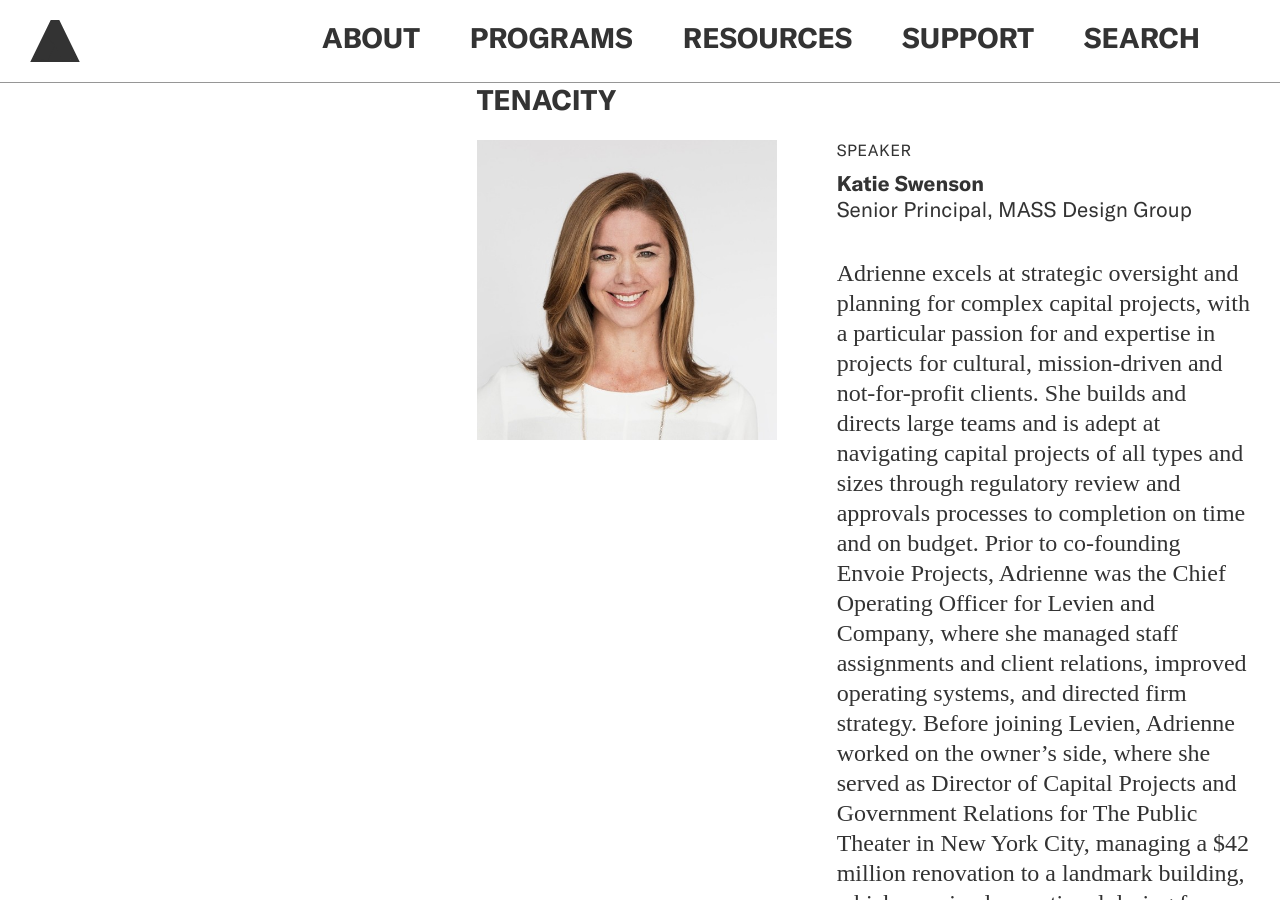
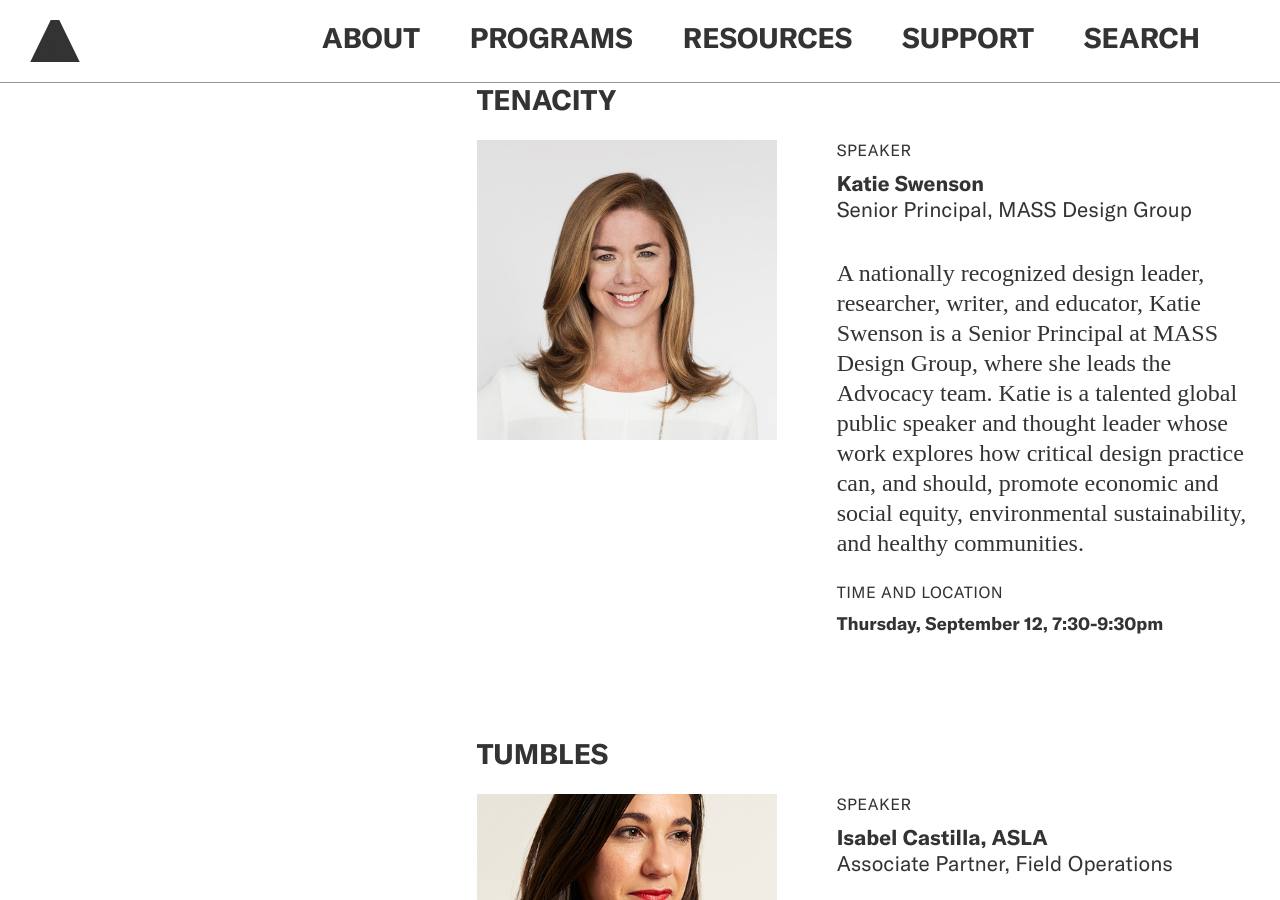
Before and after one commit to jengalas/bwaf-bbw, a Jekyll site: the page built from _emerging-leaders/tenacity-tumbles-and-triumphs.md, in a window 1280 px wide and 900 px high, scrolled down 760 px. Built offline with Jekyll 4.4.1, drawn with Linux system fonts in a browser that asks for light colours; nearby versions of some CDN libraries; some web fonts are replaced; some of the changed text lies outside the part shown.

Commit message:
Updated 1 file via CloudCannon.

```diff
--- a/_emerging-leaders/tenacity-tumbles-and-triumphs.md
+++ b/_emerging-leaders/tenacity-tumbles-and-triumphs.md
@@ -58,26 +58,7 @@
       link_text: ''
     image: /uploads/katie-swenson.jpg
     subtitle: Senior Principal, MASS Design Group
-    description: >
-      Adrienne excels at strategic oversight and planning for complex capital
-      projects, with a particular passion for and expertise in projects for
-      cultural, mission-driven and not-for-profit clients. She builds and
-      directs large teams and is adept at navigating capital projects of all
-      types and sizes through regulatory review and approvals processes to
-      completion on time and on budget.
-
-      Prior to co-founding Envoie Projects, Adrienne was the Chief Operating
-      Officer for Levien and Company, where she managed staff assignments and
-      client relations, improved operating systems, and directed firm strategy.
-      Before joining Levien, Adrienne worked on the owner’s side, where she
-      served as Director of Capital Projects and Government Relations for The
-      Public Theater in New York City, managing a $42 million renovation to a
-      landmark building, which remained operational during four years of
-      construction. During her tenure at the Lower Manhattan Development
-      Corporation, where she oversaw the implementation of over $200M in
-      Post-9/11 federal grants, she was able to help small nonprofits receive
-      and utilize grant money to make the most impact to their organizations.
-
+    description: >-
       A nationally recognized design leader, researcher, writer, and educator,
       Katie Swenson is a Senior Principal at MASS Design Group, where she leads
       the Advocacy team. Katie is a talented global public speaker and thought
```
